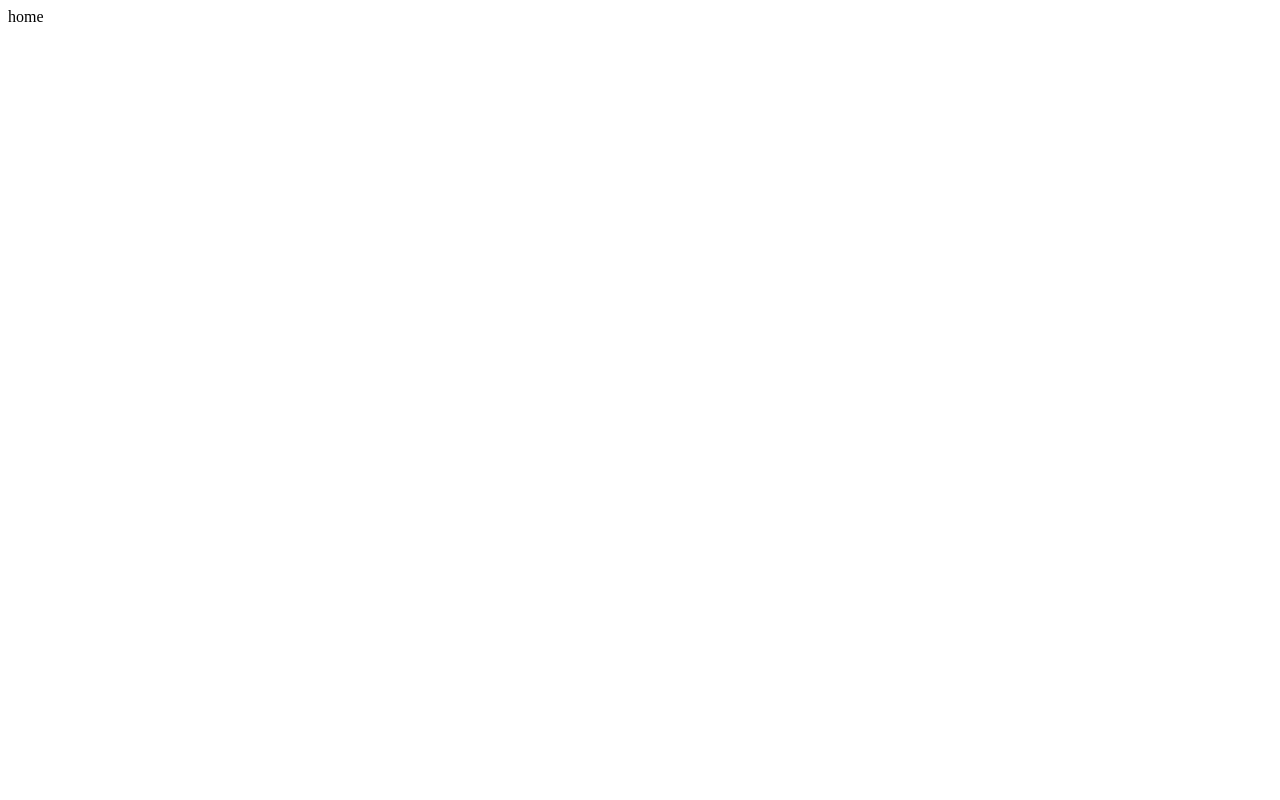
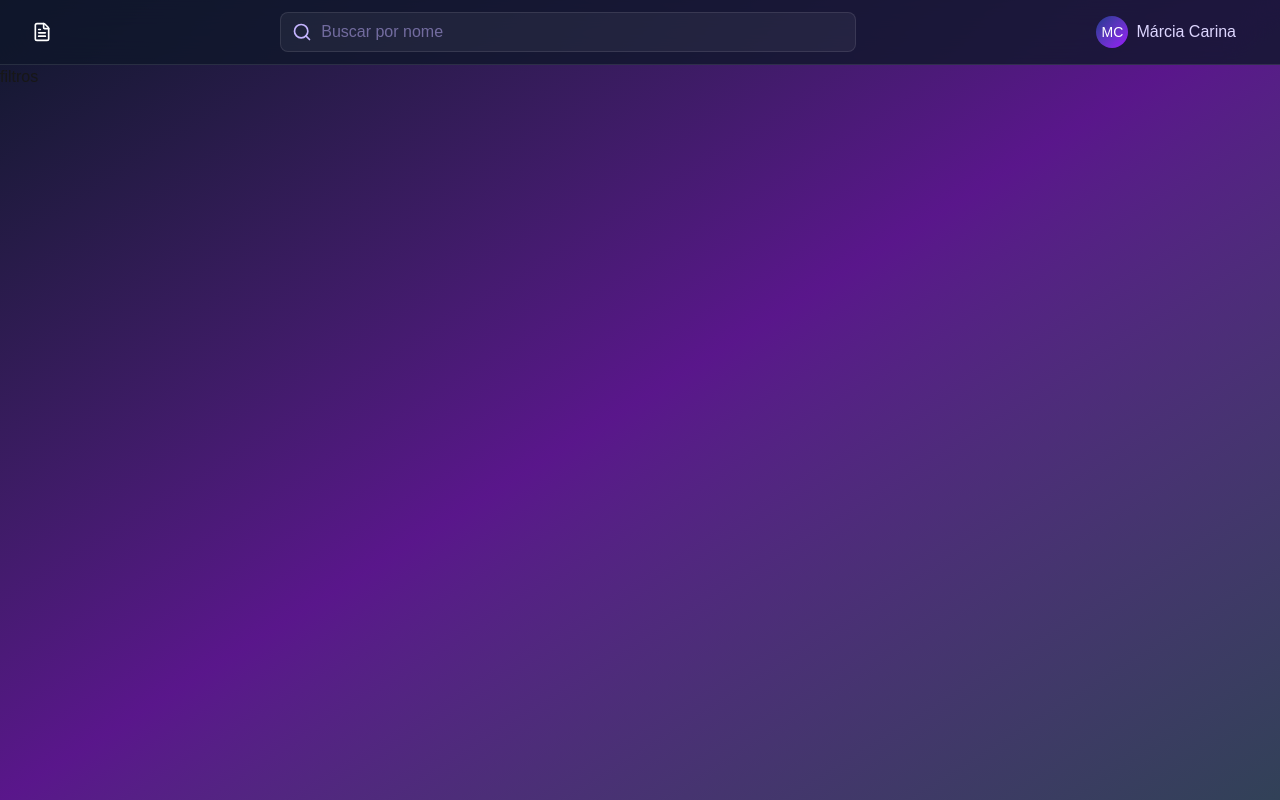
Before and after one commit to mcarina/minaro-forms, a Next.js app in the folder frontend/app/: page /Home in a window 1280 px wide. Built offline with nearby package versions, Linux system fonts and the light colour scheme.

Commit message:
header criado

```diff
--- /dev/null
+++ b/frontend/app/src/app/(interno)/Home/components/filter.tsx
@@ -0,0 +1,5 @@
+export default function Filter() {
+    return (
+        <div>filtros</div>
+    );
+}
--- /dev/null
+++ b/frontend/app/src/app/(interno)/Home/components/header.tsx
@@ -0,0 +1,35 @@
+"use client";
+import { FileText, Search } from "lucide-react";
+import { useState } from "react";
+import UserMenu from "./userMenu";
+
+export default function Header() {
+  const [searchQuery, setSearchQuery] = useState("");
+
+  return (
+    <header className="sticky top-0 z-50 border-b border-white/10 bg-slate-900/80 backdrop-blur-xl">
+      <div className="mx-auto flex h-16 max-w-7xl items-center justify-between px-4 sm:px-6 lg:px-8">
+        <div className="flex items-center gap-3">
+          <FileText className="h-5 w-5 text-white" />
+        </div>
+
+        <div className="mx-8 max-w-xl flex-1">
+          <div className="relative">
+            <Search className="absolute left-3 top-1/2 h-5 w-5 -translate-y-1/2 text-violet-300" />
+            <input
+              type="text"
+              placeholder="Buscar por nome"
+              value={searchQuery}
+              onChange={(e) => setSearchQuery(e.target.value)}
+              className="h-10 w-full rounded-lg border border-white/10 bg-white/5 pl-10 pr-3 text-white outline-none placeholder:text-violet-300/50 focus:border-purple-500 focus:ring-2 focus:ring-purple-500/20"
+            />
+          </div>
+        </div>
+
+        <div className="relative">
+            <UserMenu />
+        </div>
+      </div>
+    </header>
+  );
+}
--- /dev/null
+++ b/frontend/app/src/app/(interno)/Home/components/userMenu.tsx
@@ -0,0 +1,56 @@
+"use client";
+
+import Link from "next/link";
+import { useState } from "react";
+import { LogOut, Settings, User } from "lucide-react";
+import { useRouter } from "next/navigation";
+
+export default function UserMenu() {
+    const router = useRouter();
+  const [open, setOpen] = useState(false);
+
+  return (
+    <div>
+      <button
+        onClick={() => setOpen(!open)}
+        className="flex items-center gap-2 text-violet-200 hover:text-white hover:bg-white/10 px-3 py-2 rounded-lg transition"
+      >
+        <div className="w-8 h-8 rounded-full bg-gradient-to-br from-blue-900 to-purple-600 flex items-center justify-center">
+          <span className="text-sm font-medium text-white">MC</span>
+        </div>
+
+        <span className="hidden sm:inline">
+          Márcia Carina
+        </span>
+      </button>
+
+      {open && (
+        <div className="absolute right-0 mt-2 w-56 rounded-xl border border-white/10 bg-slate-800 shadow-xl overflow-hidden z-50">
+          <button
+          onClick={() => router.push("/Meu-Perfil")}
+          className="w-full flex items-center px-4 py-3 text-violet-100 hover:bg-white/10 transition">
+            <User className="w-4 h-4 mr-2" />
+            Meu Perfil
+          </button>
+
+          <button
+          onClick={() => router.push("/Configuracoes")}
+          className="w-full flex items-center px-4 py-3 text-violet-100 hover:bg-white/10 transition">
+            <Settings className="w-4 h-4 mr-2" />
+            Configurações
+          </button>
+
+          <div className="h-px bg-white/10" />
+
+          <Link
+            href="/"
+            className="flex items-center px-4 py-3 text-red-400 hover:bg-white/10 transition"
+          >
+            <LogOut className="w-4 h-4 mr-2" />
+            Sair
+          </Link>
+        </div>
+      )}
+    </div>
+  );
+}
--- a/frontend/app/src/app/(interno)/Home/page.tsx
+++ b/frontend/app/src/app/(interno)/Home/page.tsx
@@ -1,5 +1,11 @@
+import Filter from "./components/filter";
+import Header from "./components/header";
+
 export default function HomePage() {
   return (
-    <div>home</div>
+    <div className="min-h-screen bg-gradient-to-br from-slate-900 via-purple-900 to-slate-700">
+        <Header />
+        <Filter />
+    </div>
   );
 }
--- a/frontend/app/src/app/(interno)/layout.tsx
+++ b/frontend/app/src/app/(interno)/layout.tsx
@@ -1,11 +1,15 @@
+import "../globals.css";
+
 export default function RootLayout({
   children,
-}: {
+}: Readonly<{
   children: React.ReactNode;
-}) {
+}>) {
   return (
-    <html lang="pt-BR">
-      <body>{children}</body>
+    <html
+      lang="en"
+    >
+      <body className="">{children}</body>
     </html>
   );
 }
```
